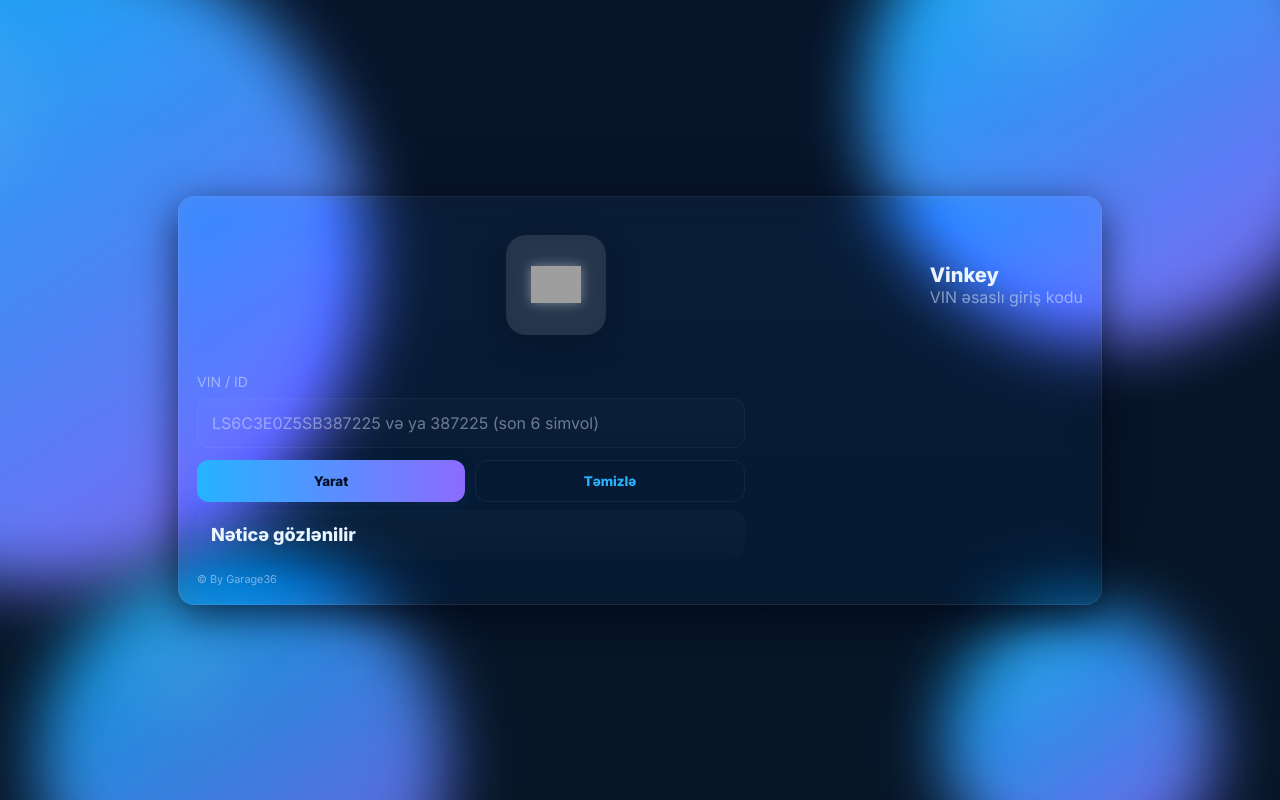
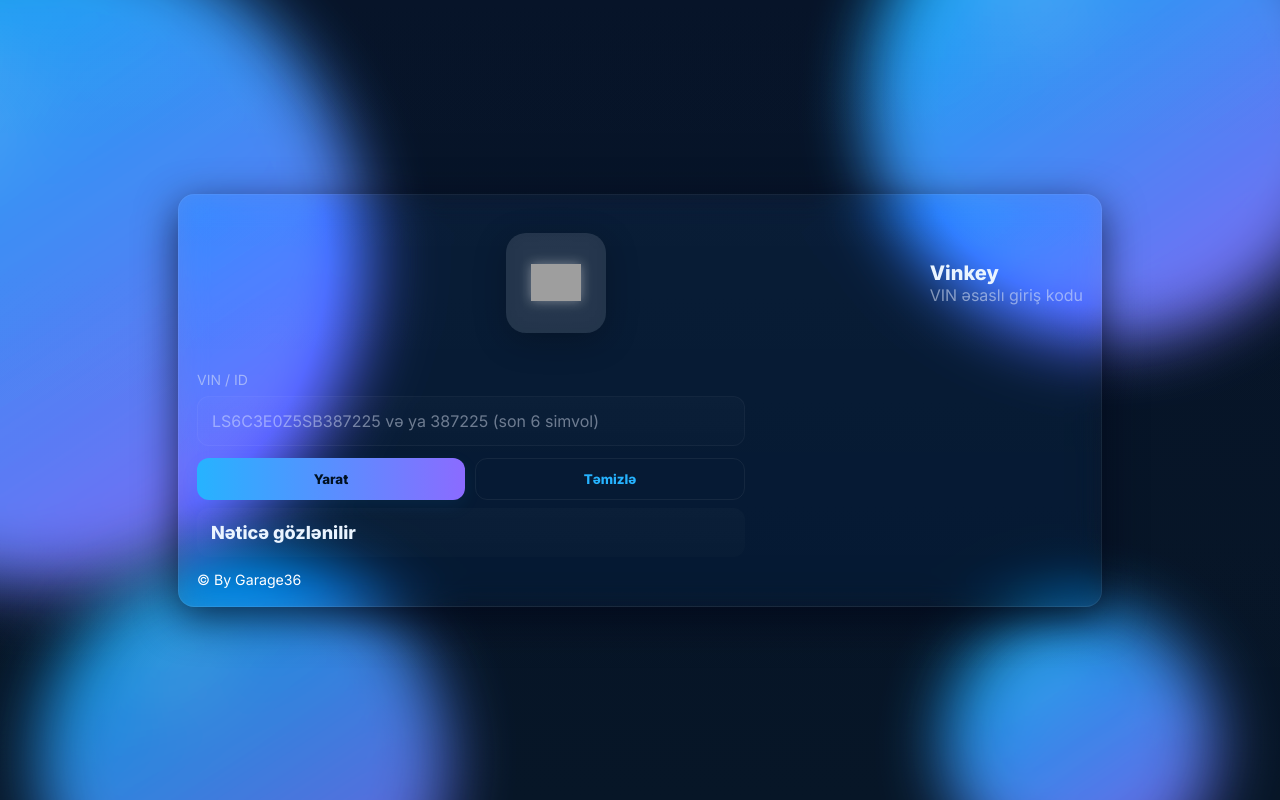
Before and after one commit to FaridAlieff/vinkey, a website: page public/index.html in a window 1280 px wide. Drawn offline with Linux system fonts and the light colour scheme; no server answers; grey boxes are pictures that could not be loaded.

Commit message:
Enhance card footer styles for better readability
Updated footer styles to improve visibility and font size.

```diff
--- a/public/style.css
+++ b/public/style.css
@@ -113,7 +113,7 @@ body {
 .logsList > div{ padding:8px 6px; border-bottom:1px solid rgba(255,255,255,0.02); }
 
 /* footer */
-.card-footer{ margin-top:14px; display:flex; justify-content:space-between; align-items:center; color:var(--muted); font-size:13px; }
+.card-footer{ margin-top:14px; display:flex; justify-content:space-between; align-items:center; color:#fff !important; font-size:17px !important; }
 
 /* ---------- "liquid droplet" buttons / touch feedback ---------- */
 /* small ripple using pseudo element */
```
